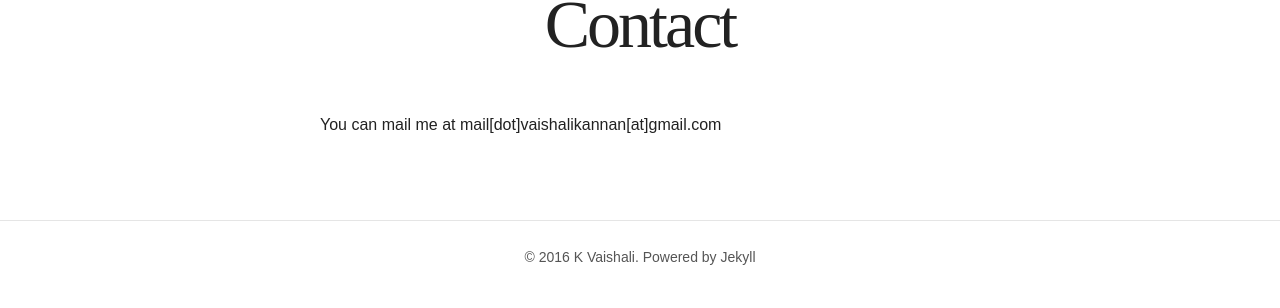
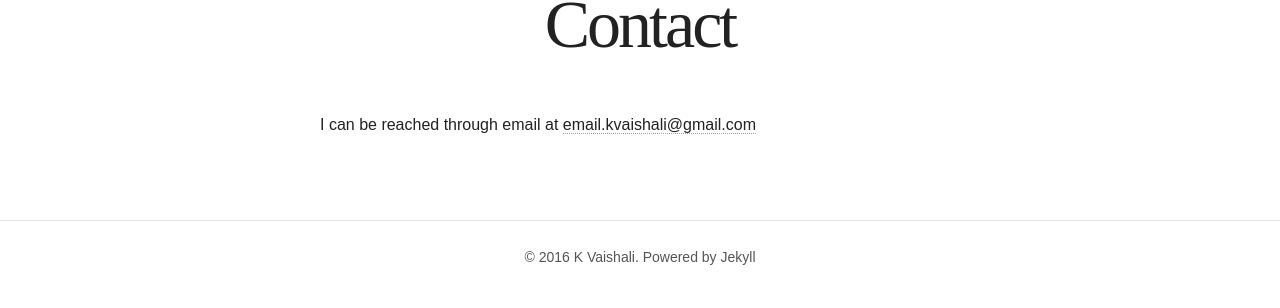
Before and after one commit to vaishk/vaishk.github.io, a Jekyll site: the page built from contact.md, in a window 1280 px wide. Shown: the part 138-446 px from the top of the page. Built offline with Jekyll 4.4.1, drawn with Linux system fonts in a browser that asks for light colours; nearby versions of some CDN libraries; some web fonts are replaced.

Commit message:
contact update

```diff
--- a/contact.md
+++ b/contact.md
@@ -6,4 +6,4 @@ tags: [Life]
 modified: 2014-06-12
 ---
 
-You can mail me at mail[dot]vaishalikannan[at]gmail.com
+I can be reached through email at [email.kvaishali@gmail.com](mailto:email.kvaishali@gmail.com)
```
